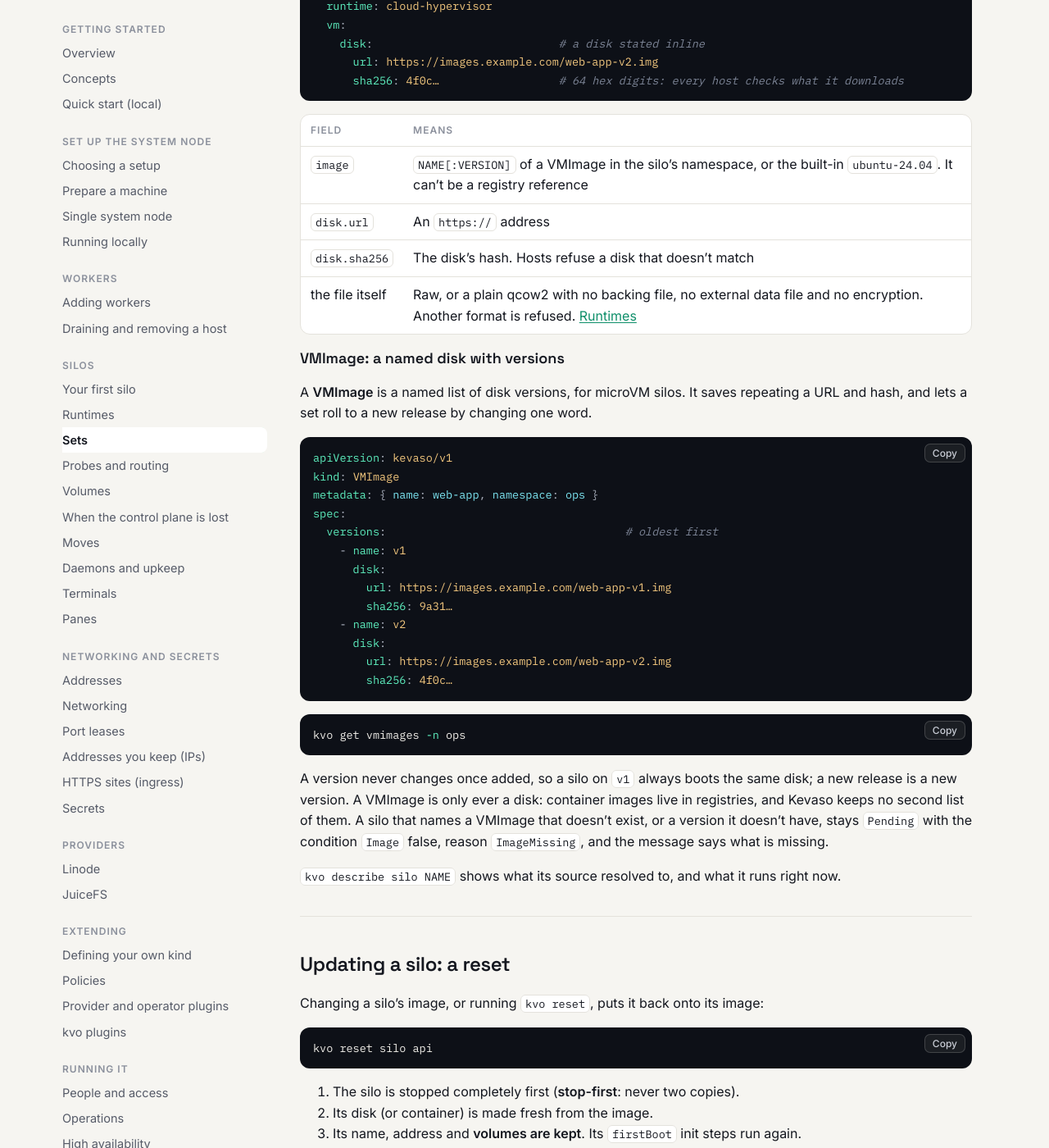
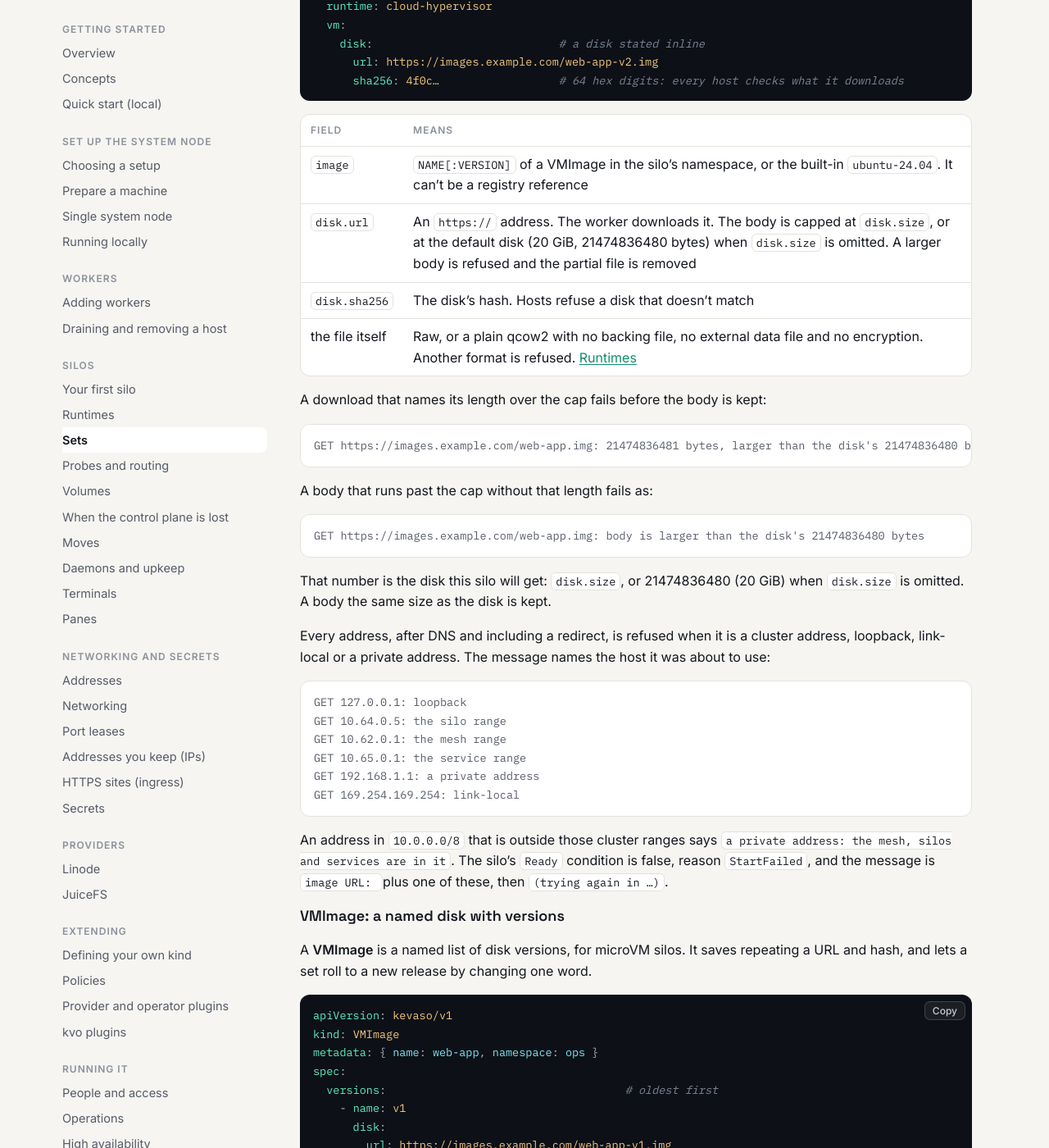
Before and after one commit to dlebee/kevaso-docs, a Jekyll site: the page built from silos/sets.md, in a window 1280 px wide and 1400 px high, scrolled down 1636 px. Shown: the whole window at 82% size. Built offline with Jekyll 4.4.1, drawn with Linux system fonts in a browser that asks for light colours; some of the changed text lies outside the part shown.

Commit message:
Document container capabilities, disk download limits, and what workers are trusted with.
Ping needs NET_RAW, which a container silo does not have. Placement uses reported capacity, and an approval is a time window.

Co-Authored-By: Grok <noreply@x.ai>
Co-authored-by: Cursor <cursoragent@cursor.com>

````diff
--- a/silos/sets.md
+++ b/silos/sets.md
@@ -69,9 +69,41 @@ spec:
 | Field | Means |
 |---|---|
 | `image` | `NAME[:VERSION]` of a VMImage in the silo's namespace, or the built-in `ubuntu-24.04`. It can't be a registry reference |
-| `disk.url` | An `https://` address |
+| `disk.url` | An `https://` address. The worker downloads it. The body is capped at `disk.size`, or at the default disk (20 GiB, 21474836480 bytes) when `disk.size` is omitted. A larger body is refused and the partial file is removed |
 | `disk.sha256` | The disk's hash. Hosts refuse a disk that doesn't match |
 | the file itself | Raw, or a plain qcow2 with no backing file, no external data file and no encryption. Another format is refused. [Runtimes]({{ '/silos/runtimes/#cloud-hypervisor' | relative_url }}) |
+
+A download that names its length over the cap fails before the body is kept:
+
+```text
+GET https://images.example.com/web-app.img: 21474836481 bytes, larger than the disk's 21474836480 bytes
+```
+
+A body that runs past the cap without that length fails as:
+
+```text
+GET https://images.example.com/web-app.img: body is larger than the disk's 21474836480 bytes
+```
+
+That number is the disk this silo will get: `disk.size`, or 21474836480 (20 GiB) when `disk.size`
+is omitted. A body the same size as the disk is kept.
+
+Every address, after DNS and including a redirect, is refused when it is a cluster address,
+loopback, link-local or a private address. The message names the host it was about to use:
+
+```text
+GET 127.0.0.1: loopback
+GET 10.64.0.5: the silo range
+GET 10.62.0.1: the mesh range
+GET 10.65.0.1: the service range
+GET 192.168.1.1: a private address
+GET 169.254.169.254: link-local
+```
+
+An address in `10.0.0.0/8` that is outside those cluster ranges says
+`a private address: the mesh, silos and services are in it`. The silo's `Ready` condition is false,
+reason `StartFailed`, and the message is `image URL: ` plus one of these, then
+`(trying again in …)`.
 
 ### VMImage: a named disk with versions
 
@@ -195,8 +227,11 @@ When it grows, a standby instance is used first, since it's booted already; then
 made, and the standby is refilled.
 
 Shrinking deletes instances and their disks, so `kvo scale` lists which ones first and wants
-`--yes`. Instances that aren't Ready go first, then the newest (`scaleInPolicy: NewestFirst`, or
-`OldestFirst`). A protected instance is never removed:
+`--yes`. With no volumes in the template, instances that aren't Ready go first, then the newest
+(`scaleInPolicy: NewestFirst`, the default, or `OldestFirst`). When the template has volumes, the
+newest instances past the desired count go first, even when an older instance is not Ready. Those
+are the extra ones from a surge (`maxSurge`). The scale-in policy still orders within that group.
+A standby trim still takes instances that aren't Ready first. A protected instance is never removed:
 
 ```bash
 kvo protect silo api-pool-0 -n payments
````
Also changed, not shown: concepts.md (+1 -1 lines), secrets.md (+16 -1 lines), silos/first-silo.md (+1 -1 lines), silos/runtimes.md (+8 -0 lines), workers/index.md (+11 -1 lines).
